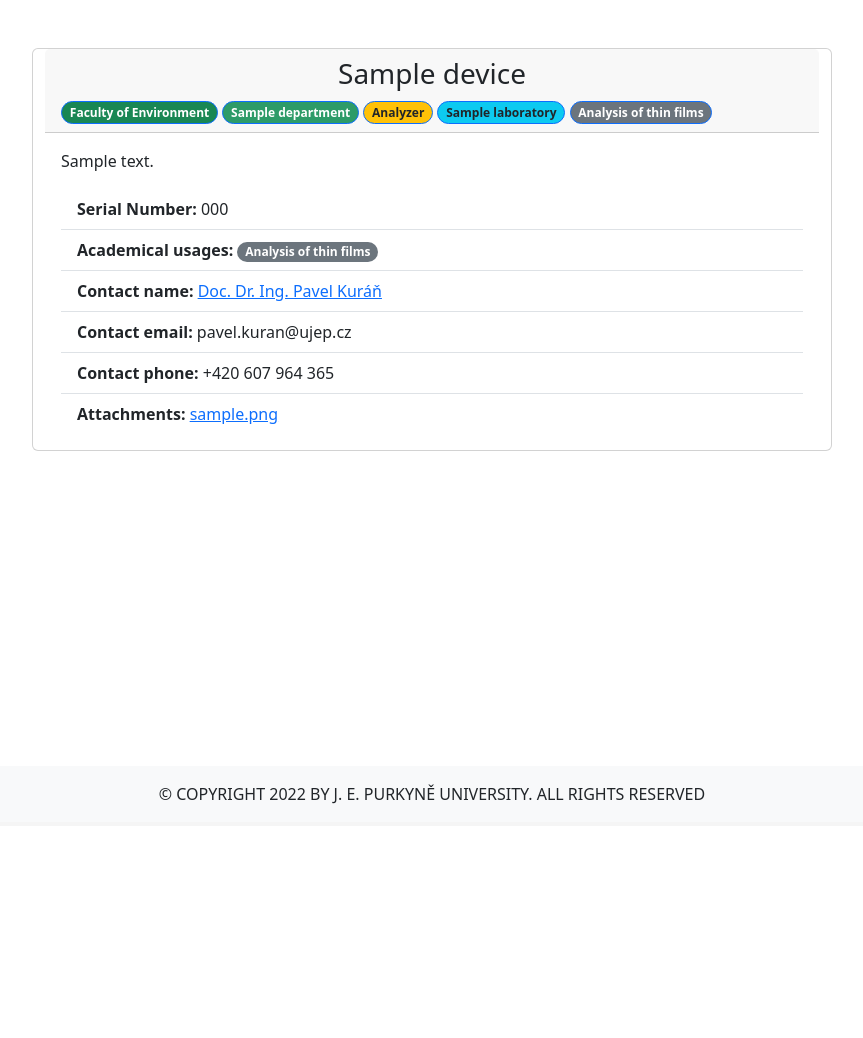
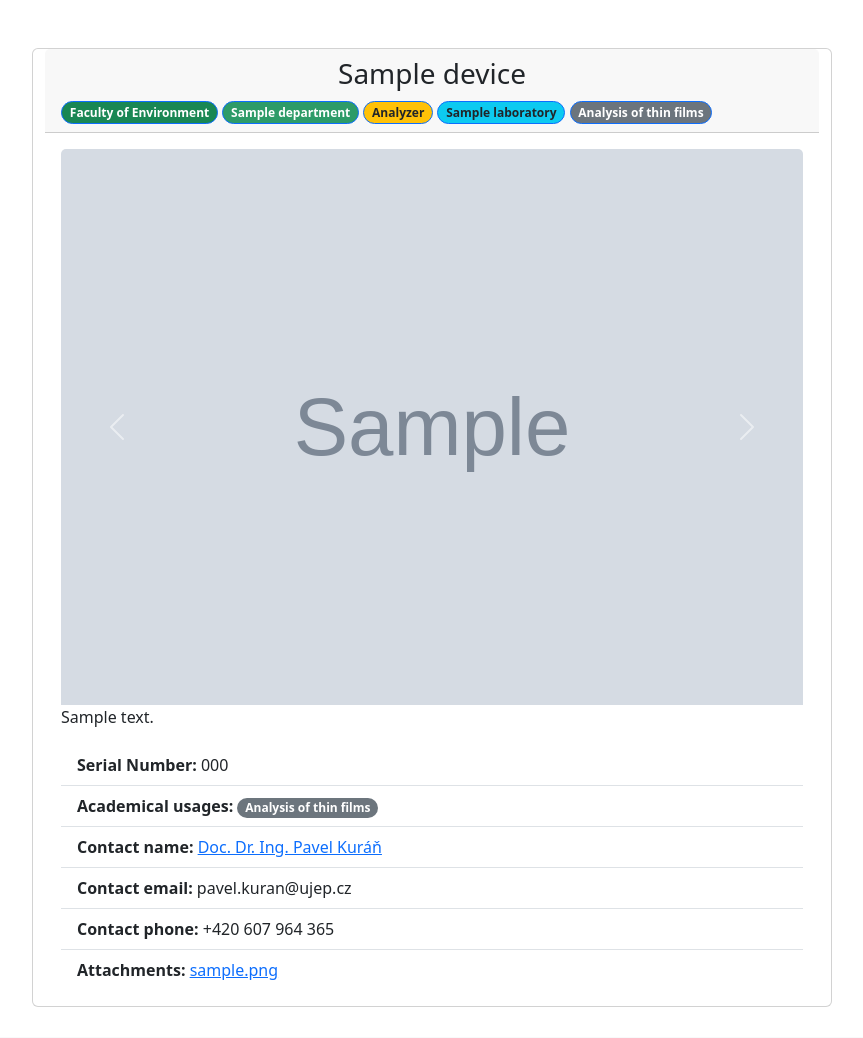
Before and after one commit to ki-ujep/facilities, a Django app: page /device/1 in a window 1280 px wide. Shown: the part 370-1408 px from the top of the page, without its empty margins (208-1071 px from the left). Before the commit the page ends 1174 px from the top, so only its background shows below. Run offline with Django 4.2, Linux system fonts and the light colour scheme; data comes from the database, SQL or seed files in the repository; tables that the repository leaves empty hold one stand-in row (values such as "Sample post"); grey boxes marked "Sample" are stand-in pictures; parts of the project's set-up code (start-up, migrations or seed data) failed here and were passed over; some libraries are stand-ins or nearby versions.

Commit message:
carousel html and pictures migration

```diff
--- a/facility/client/admin.py
+++ b/facility/client/admin.py
@@ -11,7 +11,7 @@ class DevicePictureInline(admin.TabularInline):
 
 class DeviceAdmin(admin.ModelAdmin):
     list_display = ("name", "serial_number", "laboratory", "department", "contact")
-    inlines = [AttachmentInline, DevicePictureInline]
+    inlines = [DevicePictureInline, AttachmentInline]
 
 class LaboratoryAdmin(admin.ModelAdmin):
     list_display = ("name", "adress")
--- a/facility/client/templates/device.html
+++ b/facility/client/templates/device.html
@@ -66,9 +66,29 @@
 
     </div>
     <div class="card-body">
-        {% if device.picture %}
-            <img src="{{ device.picture.url }}" class="card-img-top" alt="{{ device.name }} device picture">
-        {% endif %}
+        {% with device.devicepicture_set.all as device_pictures %}
+            {% if device_pictures %}
+                <div id="deviceCarousel" class="carousel slide" data-bs-ride="carousel" data-bs-interval="false">
+                    <div class="carousel-inner">
+                        {% for device_picture in device_pictures %}
+                            <div class="carousel-item {% if forloop.first %}active{% endif %}">
+                                <div class="carousel-img-container">
+                                    <img src="{{ device_picture.image.url }}" class="d-block w-100 card-img-top" alt="{{ device.name }} device picture">
+                                </div>
+                            </div>
+                        {% endfor %}
+                    </div>
+                    <button class="carousel-control-prev" type="button" data-bs-target="#deviceCarousel" data-bs-slide="prev">
+                        <span class="carousel-control-prev-icon" aria-hidden="true"></span>
+                        <span class="visually-hidden">Previous</span>
+                    </button>
+                    <button class="carousel-control-next" type="button" data-bs-target="#deviceCarousel" data-bs-slide="next">
+                        <span class="carousel-control-next-icon" aria-hidden="true"></span>
+                        <span class="visually-hidden">Next</span>
+                    </button>
+                </div>
+            {% endif %}
+        {% endwith %}
         <p class="card-text">{{ device.description }}</p>
         <ul class="list-group list-group-flush">
             <li class="list-group-item">
```
Also changed, not shown: facility/client/static/css/style.css (+3 -4 lines), facility/client/migrations/0025_remove_device_picture_devicepicture.py (added).
